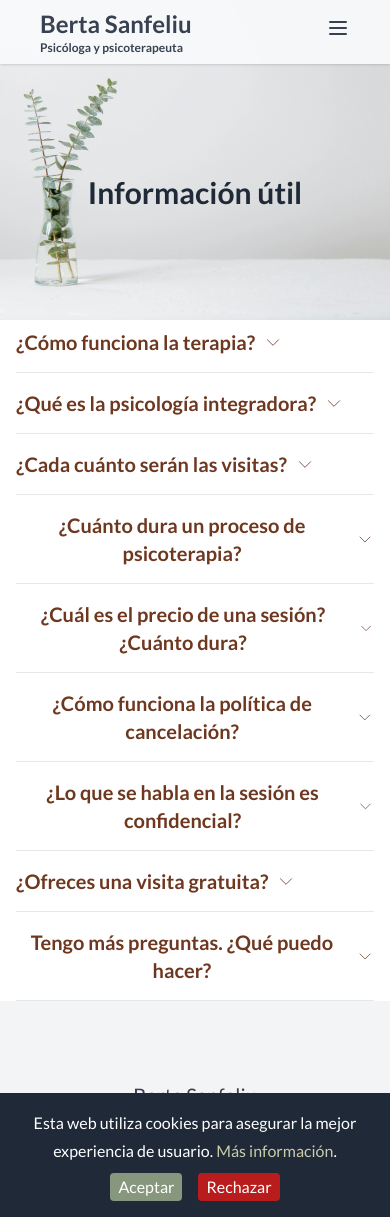
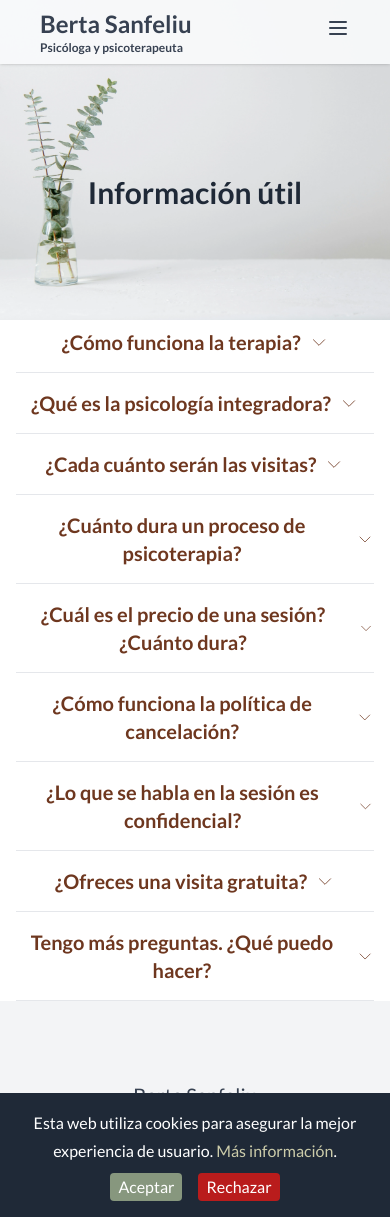
Before and after one commit to lluna86/lluna86.github.io, a Jekyll site: the page built from informacion-util.md, in a window 390 px wide and 1217 px high. Built offline with Jekyll 4.4.1, drawn with Linux system fonts in a browser that asks for light colours; nearby versions of some CDN libraries.

Commit message:
fixed info util appearance

```diff
--- a/_includes/navbar.html
+++ b/_includes/navbar.html
@@ -27,7 +27,7 @@
             <a class="block text-center py-2 sm:px-4" href="/sobre-mi">Sobre mí</a>
             <a class="block text-center py-2 sm:px-4" href="/servicios">Servicios</a>
             <a class="block text-center py-2 sm:px-4" href="/informacion-util">Información útil</a>
-            <a class="block text-center font-semibold py-2 sm:px-4" href="/contacta/">Contacta</a>
+            <a class="block text-center py-2 sm:px-4" href="/contacta/">Contacta</a>
           </div>
         </div>
       </nav>
--- a/informacion-util.md
+++ b/informacion-util.md
@@ -13,7 +13,7 @@ permalink: /informacion-util/
 <div class="px-4 sm:px-8 md:py-12 lg:px-24 lg:py-12 xl:px-48 2xl:px-64">
 	<div id="faq" class="flex flex-col space-y-2">
 	 	<div class="faq-item">
-	    	<button class="text-justify flex items-center justify-start w-full text-terros font-medium py-2 hover:text-terros-clar focus:outline-none focus:shadow-outline transition duration-150 ease-in-out" onclick="toggleFaq(this)">
+	    	<button class="text-justify flex items-center justify-center sm:justify-start w-full text-terros font-medium py-2 hover:text-terros-clar focus:outline-none focus:shadow-outline transition duration-150 ease-in-out" onclick="toggleFaq(this)">
 	     		<span class="text-xl pr-2 font-bold">¿Cómo funciona la terapia?</span>
 	      		<svg class="w-5 h-5" fill="none" stroke="currentColor" viewBox="0 0 24 24" xmlns="http://www.w3.org/2000/svg"><path strokeLinecap="round" strokeLinejoin="round" strokeWidth="2" d="M19 9l-7 7-7-7"></path></svg>
 	    	</button>
@@ -24,7 +24,7 @@ permalink: /informacion-util/
 	  	</div>
 	  	<hr>
 	  	<div class="faq-item">
-	    	<button class="flex items-center justify-start w-full text-terros font-medium py-2 hover:text-terros-clar focus:outline-none focus:shadow-outline transition duration-150 ease-in-out" onclick="toggleFaq(this)">
+	    	<button class="flex items-center justify-center sm:justify-start w-full text-terros font-medium py-2 hover:text-terros-clar focus:outline-none focus:shadow-outline transition duration-150 ease-in-out" onclick="toggleFaq(this)">
 	      		<span class="text-xl pr-2 font-bold">¿Qué es la psicología integradora?</span>
 	      		<svg class="w-5 h-5" fill="none" stroke="currentColor" viewBox="0 0 24 24" xmlns="http://www.w3.org/2000/svg"><path strokeLinecap="round" strokeLinejoin="round" strokeWidth="2" d="M19 9l-7 7-7-7"></path></svg>
 	    	</button>
@@ -35,7 +35,7 @@ permalink: /informacion-util/
 	  	</div>
 	  	<hr>
 	  	<div class="faq-item">
-	    	<button class="flex items-center justify-start w-full text-terros font-medium py-2 hover:text-terros-clar focus:outline-none focus:shadow-outline transition duration-150 ease-in-out" onclick="toggleFaq(this)">
+	    	<button class="flex items-center justify-center sm:justify-start w-full text-terros font-medium py-2 hover:text-terros-clar focus:outline-none focus:shadow-outline transition duration-150 ease-in-out" onclick="toggleFaq(this)">
 	      		<span class="text-xl pr-2 font-bold">¿Cada cuánto serán las visitas?</span>
 	      		<svg class="w-5 h-5" fill="none" stroke="currentColor" viewBox="0 0 24 24" xmlns="http://www.w3.org/2000/svg"><path strokeLinecap="round" strokeLinejoin="round" strokeWidth="2" d="M19 9l-7 7-7-7"></path></svg>
 	    	</button>
@@ -46,7 +46,7 @@ permalink: /informacion-util/
 	  	</div>
 	  	<hr>
 		<div class="faq-item">
-	    	<button class="flex items-center justify-start w-full text-terros font-medium py-2 hover:text-terros-clar focus:outline-none focus:shadow-outline transition duration-150 ease-in-out" onclick="toggleFaq(this)">
+	    	<button class="flex items-center justify-center sm:justify-start w-full text-terros font-medium py-2 hover:text-terros-clar focus:outline-none focus:shadow-outline transition duration-150 ease-in-out" onclick="toggleFaq(this)">
 	      		<span class="text-xl pr-2 font-bold">¿Cuánto dura un proceso de psicoterapia?</span>
 	      		<svg class="w-5 h-5" fill="none" stroke="currentColor" viewBox="0 0 24 24" xmlns="http://www.w3.org/2000/svg"><path strokeLinecap="round" strokeLinejoin="round" strokeWidth="2" d="M19 9l-7 7-7-7"></path></svg>
 	    	</button>
@@ -56,7 +56,7 @@ permalink: /informacion-util/
 	  	</div>
 	  	<hr>
 		<div class="faq-item">
-	    	<button class="flex items-center justify-start w-full text-terros font-medium py-2 hover:text-terros-clar focus:outline-none focus:shadow-outline transition duration-150 ease-in-out" onclick="toggleFaq(this)">
+	    	<button class="flex items-center justify-center sm:justify-start w-full text-terros font-medium py-2 hover:text-terros-clar focus:outline-none focus:shadow-outline transition duration-150 ease-in-out" onclick="toggleFaq(this)">
 	      		<span class="text-xl pr-2 font-bold">¿Cuál es el precio de una sesión? ¿Cuánto dura?</span>
 	      		<svg class="w-5 h-5" fill="none" stroke="currentColor" viewBox="0 0 24 24" xmlns="http://www.w3.org/2000/svg"><path strokeLinecap="round" strokeLinejoin="round" strokeWidth="2" d="M19 9l-7 7-7-7"></path></svg>
 	    	</button>
@@ -67,7 +67,7 @@ permalink: /informacion-util/
 	  	</div>
 	  	<hr>
 		<div class="faq-item">
-	    	<button class="flex items-center justify-start w-full text-terros font-medium py-2 hover:text-terros-clar focus:outline-none focus:shadow-outline transition duration-150 ease-in-out" onclick="toggleFaq(this)">
+	    	<button class="flex items-center justify-center sm:justify-start w-full text-terros font-medium py-2 hover:text-terros-clar focus:outline-none focus:shadow-outline transition duration-150 ease-in-out" onclick="toggleFaq(this)">
 	      		<span class="text-xl pr-2 font-bold">¿Cómo funciona la política de cancelación?</span>
 	      		<svg class="w-5 h-5" fill="none" stroke="currentColor" viewBox="0 0 24 24" xmlns="http://www.w3.org/2000/svg"><path strokeLinecap="round" strokeLinejoin="round" strokeWidth="2" d="M19 9l-7 7-7-7"></path></svg>
 	    	</button>
@@ -77,18 +77,18 @@ permalink: /informacion-util/
 	  	</div>
 	  	<hr>
 		<div class="faq-item">
-	    	<button class="flex items-center justify-start w-full text-terros font-medium py-2 hover:text-terros-clar focus:outline-none focus:shadow-outline transition duration-150 ease-in-out" onclick="toggleFaq(this)">
+	    	<button class="flex items-center justify-center sm:justify-start w-full text-terros font-medium py-2 hover:text-terros-clar focus:outline-none focus:shadow-outline transition duration-150 ease-in-out" onclick="toggleFaq(this)">
 	      		<span class="text-xl pr-2 font-bold">¿Lo que se habla en la sesión es confidencial?</span>
 	      		<svg class="w-5 h-5" fill="none" stroke="currentColor" viewBox="0 0 24 24" xmlns="http://www.w3.org/2000/svg"><path strokeLinecap="round" strokeLinejoin="round" strokeWidth="2" d="M19 9l-7 7-7-7"></path></svg>
 	    	</button>
 	    	<div class="text-justify faq-answer overflow-hidden max-h-0 transition-max-height duration-700 ease-in-out">
-	      		<p class="text-gray-600">Podrás cambiar la fecha o anular la sesión con una antelación mínima de 24h. Anulaciones o cambios a última hora de manera repetida podrán implicar el abono de parte de la sesión, según cada caso.</p>
+	      		<p class="text-gray-600">La confidencialidad es una característica esencial de la psicoterapia. Como psicólogos, estamos legal y éticamente obligados a preservar el secreto profesional, proporcionando así una garantía absoluta de confidencialidad.</p>
 	      		<p class="text-gray-600">Como parte integral de este compromiso, además de mantener la privacidad de los casos, se incluye el poder revisarlos con una supervisora clínica, como parte de mi compromiso para asegurar la efectividad de mis intervenciones.</p>
 	    	</div>
 	  	</div>
 	  	<hr>
 		<div class="faq-item">
-	    	<button class="flex items-center justify-start w-full text-terros font-medium py-2 hover:text-terros-clar focus:outline-none focus:shadow-outline transition duration-150 ease-in-out" onclick="toggleFaq(this)">
+	    	<button class="flex items-center justify-center sm:justify-start w-full text-terros font-medium py-2 hover:text-terros-clar focus:outline-none focus:shadow-outline transition duration-150 ease-in-out" onclick="toggleFaq(this)">
 	      		<span class="text-xl pr-2 font-bold">¿Ofreces una visita gratuita?</span>
 	      		<svg class="w-5 h-5" fill="none" stroke="currentColor" viewBox="0 0 24 24" xmlns="http://www.w3.org/2000/svg"><path strokeLinecap="round" strokeLinejoin="round" strokeWidth="2" d="M19 9l-7 7-7-7"></path></svg>
 	    	</button>
@@ -98,7 +98,7 @@ permalink: /informacion-util/
 	  	</div>
 	  	<hr>
 		<div class="faq-item">
-	    	<button class="flex items-center justify-start w-full text-terros font-medium py-2 hover:text-terros-clar focus:outline-none focus:shadow-outline transition duration-150 ease-in-out" onclick="toggleFaq(this)">
+	    	<button class="flex items-center justify-center sm:justify-start w-full text-terros font-medium py-2 hover:text-terros-clar focus:outline-none focus:shadow-outline transition duration-150 ease-in-out" onclick="toggleFaq(this)">
 	      		<span class="text-xl pr-2 font-bold">Tengo más preguntas. ¿Qué puedo hacer?</span>
 	      		<svg class="w-5 h-5" fill="none" stroke="currentColor" viewBox="0 0 24 24" xmlns="http://www.w3.org/2000/svg"><path strokeLinecap="round" strokeLinejoin="round" strokeWidth="2" d="M19 9l-7 7-7-7"></path></svg>
 	    	</button>
```
Also changed, not shown: css/tailwind.css.
